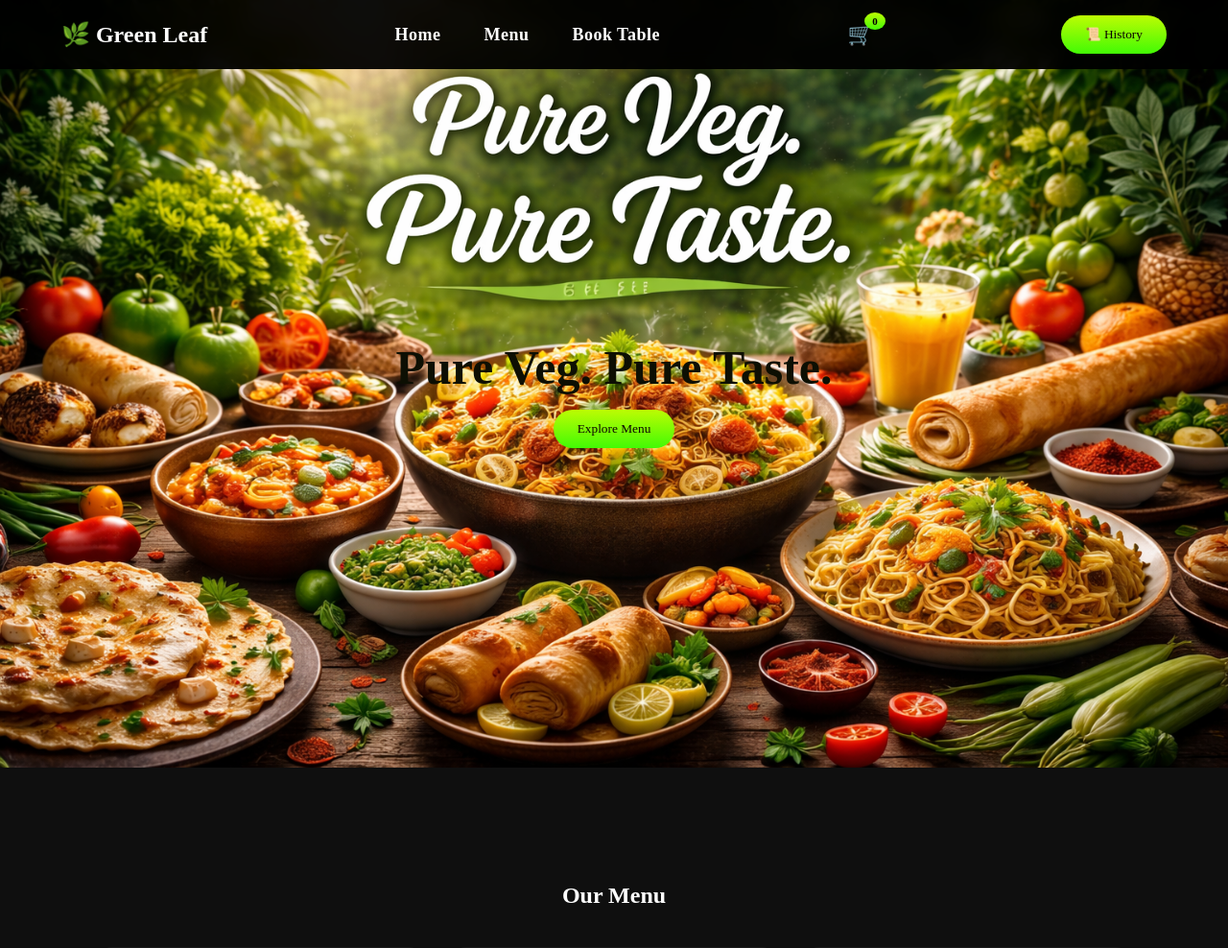
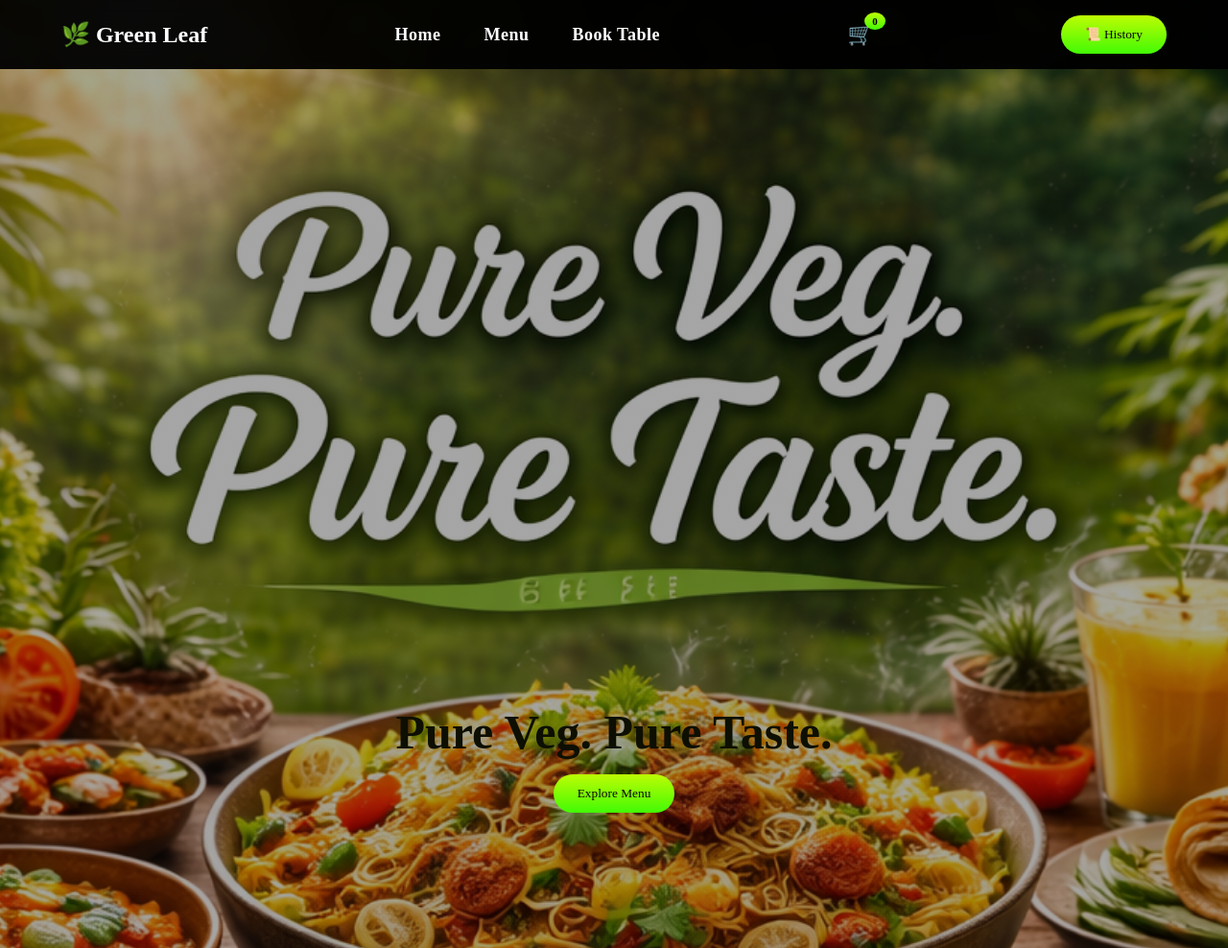
Before and after one commit to HomnadhHaigreevaKumarPuppala-5607/GREENLEAF-RESTAURANT, a Flask app: page / in a window 1280 px wide. Shown: the top 988 px of the page at 96% size. Run offline with Flask 3, Linux system fonts and the light colour scheme.

Commit message:
Update index.html

```diff
--- a/templates/index.html
+++ b/templates/index.html
@@ -140,19 +140,26 @@ nav ul li a:hover{
 /* HERO */
 
 .hero{
+    height:200vh;
 
-    width:100%;
-    height:100vh;
+    background:
+    linear-gradient(rgba(0,0,0,0.35), rgba(0,0,0,0.35)),
+    url("{{ url_for('static', filename='Images/BG.png') }}");
 
-    background:url("/static/Images/BG.png");
-    background-position:center;
     background-size:cover;
+
+    /* PERFECT CENTER POSITION */
+    background-position:center center;
+
     background-repeat:no-repeat;
 
     display:flex;
     justify-content:center;
     align-items:center;
     text-align:center;
+
+    /* SPACE BELOW NAVBAR */
+    padding-top:80px;
 }
 
 
```
